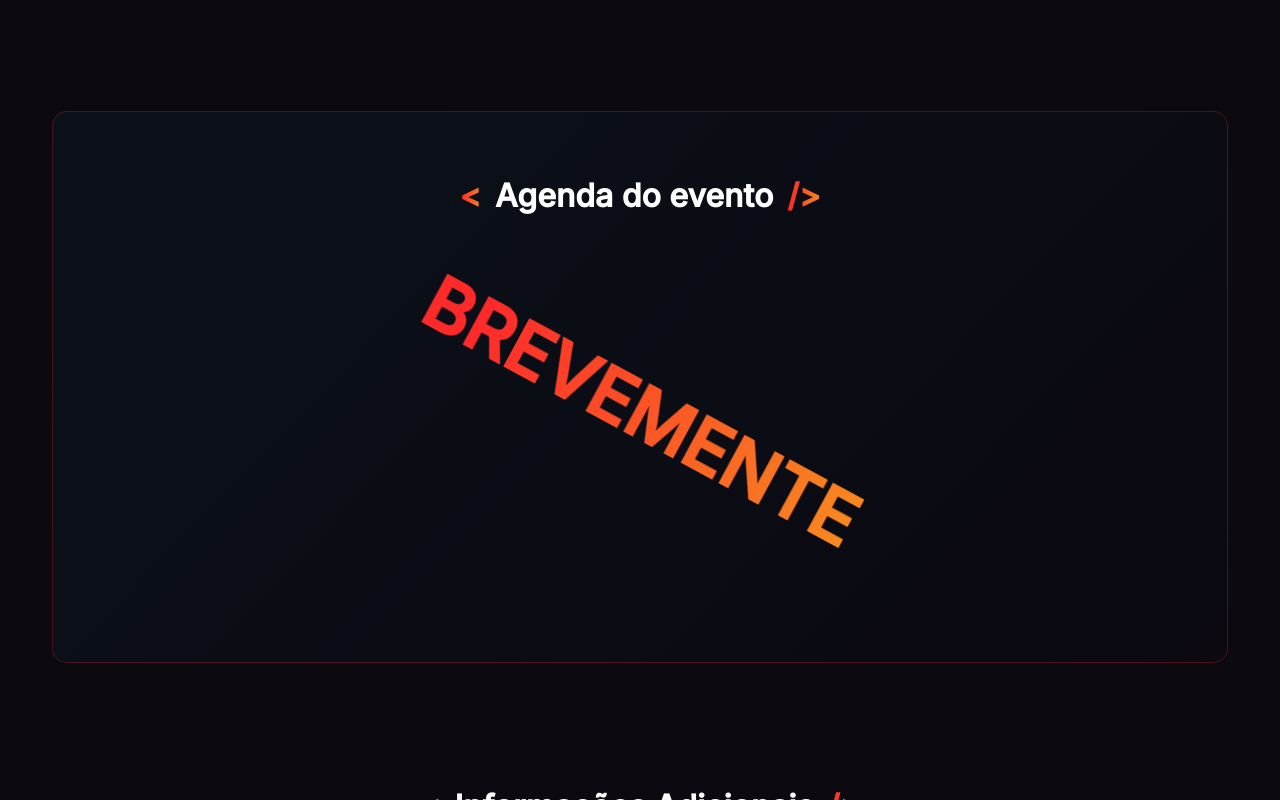
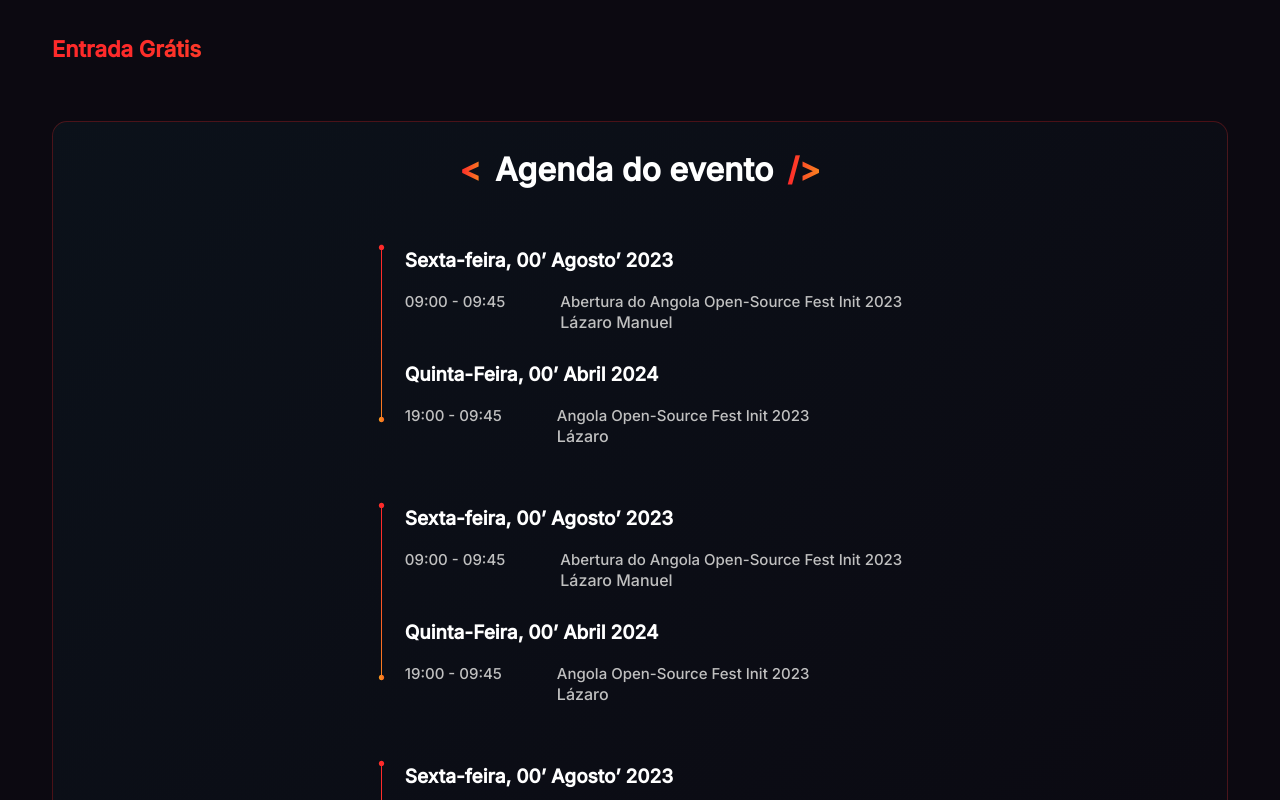
Before and after one commit to angolaosc/aosf-website, a Next.js app: page / in a window 1280 px wide. Shown: the part 1280-2080 px from the top of the page. Built offline with nearby package versions, Linux system fonts and the light colour scheme.

Commit message:
Adding agenda informations

```diff
--- a/src/components/button/index.tsx
+++ b/src/components/button/index.tsx
@@ -14,7 +14,7 @@
       initial={{ opacity: 0 }}
       whileInView={{ opacity: 1 }}
       viewport={{ once: true }}
-      transition={{ duration: 0.5, delay: id + 1.4 }}
+      transition={{ duration: 0.3, delay: id + 1.4 }}
       onClick={() => onClick()}
     >
       {content}
--- a/src/components/calendar/index.tsx
+++ b/src/components/calendar/index.tsx
@@ -9,7 +9,7 @@
       initial={{ opacity: 0 }}
       whileInView={{ opacity: 1 }}
       viewport={{ once: true }}
-      transition={{ duration: 0.5, delay: 0.7 }}
+      transition={{ duration: 0.3, delay: 0.7 }}
     >
       <div className="calendar">
         <Image src={calendar} alt="calendar" />
--- /dev/null
+++ b/src/sections/eventCalendar/eventInformations.tsx
@@ -0,0 +1,46 @@
+import Image from "next/image"
+import { InformationsStyle } from "./style"
+import line from "@/assets/Line 3.svg"
+
+interface InformationsProps {
+    title: String,
+    time: String,
+    speaker: String,
+    description: String,
+    second_title: String,
+    second_time: String,
+    second_speaker: String,
+    second_description: String,
+}
+
+export default function EventInformations({ title, time, description, speaker, second_description, second_speaker, second_time, second_title }: InformationsProps) {
+    return (
+        <InformationsStyle>
+            <section>
+                <div>
+                    <Image alt="Line" src={line} />
+
+                    <section>
+                        <div>
+                            <h2>{title}</h2>
+
+                            <div>
+                                <p id="time">{time}</p>
+                                <p>{description}<br /> <span>{speaker}</span></p>
+                            </div>
+                        </div>
+
+                        <div>
+                            <h2>{second_title}</h2>
+
+                            <div>
+                                <p id="time">{second_time}</p>
+                                <p>{second_description}<br /> <span>{second_speaker}</span></p>
+                            </div>
+                        </div>
+                    </section>
+                </div>
+            </section>
+        </InformationsStyle>
+    )
+}
--- a/src/sections/eventCalendar/index.tsx
+++ b/src/sections/eventCalendar/index.tsx
@@ -3,6 +3,7 @@
 import { Calendar } from "@/components/calendar";
 import { Wrapper } from "./style";
 import { SpecialTitle } from "@/components/specialTitle";
+import EventInformations from "./eventInformations";
 
 interface PropsType {
   id: string;
@@ -19,7 +20,7 @@
               initial={{ opacity: 0, y: 20 }}
               whileInView={{ opacity: 1, y: 0 }}
               viewport={{ once: true }}
-              transition={{ duration: 0.5 }}
+              transition={{ duration: 0.3 }}
             >
               <SpecialTitle content="Angola Open-Source Fest" />
             </motion.div>
@@ -28,7 +29,7 @@
               initial={{ opacity: 0 }}
               whileInView={{ opacity: 1 }}
               viewport={{ once: true }}
-              transition={{ duration: 0.5, delay: 0.5 }}
+              transition={{ duration: 0.3, delay: 0.5 }}
             >
               <p>
                 Junte-se a nós para o Angola Open-source Fest Edição
@@ -44,19 +45,31 @@
                 programação!
               </p>
             </motion.div>
-          </div>
-          <div>
-            <h3>Entrada Grátis</h3>
+
+            <div id="freeEntry">
+              <h3>Entrada Grátis</h3>
+            </div>
           </div>
 
           <Calendar />
         </div>
 
-        <div className="frame__area">
-          <SpecialTitle content="Agenda do evento" />
+        <motion.div
+          className="content"
+          initial={{ opacity: 0 }}
+          whileInView={{ opacity: 1 }}
+          viewport={{ once: true }}
+          transition={{ duration: 0.3, delay: 0.5 }}
+        >
+          <div className="frame__area">
+            <SpecialTitle content="Agenda do evento" />
 
-          <h1>BREVEMENTE</h1>
-        </div>
+            <EventInformations title="Sexta-feira, 00’ Agosto’ 2023" time="09:00 - 09:45" description="Abertura do Angola Open-Source Fest Init 2023" speaker="Lázaro Manuel" second_title="Quinta-Feira, 00’ Abril 2024" second_time="19:00 - 09:45" second_description="Angola Open-Source Fest Init 2023" second_speaker="Lázaro" />
+            <EventInformations title="Sexta-feira, 00’ Agosto’ 2023" time="09:00 - 09:45" description="Abertura do Angola Open-Source Fest Init 2023" speaker="Lázaro Manuel" second_title="Quinta-Feira, 00’ Abril 2024" second_time="19:00 - 09:45" second_description="Angola Open-Source Fest Init 2023" second_speaker="Lázaro" />
+            <EventInformations title="Sexta-feira, 00’ Agosto’ 2023" time="09:00 - 09:45" description="Abertura do Angola Open-Source Fest Init 2023" speaker="Lázaro Manuel" second_title="Quinta-Feira, 00’ Abril 2024" second_time="19:00 - 09:45" second_description="Angola Open-Source Fest Init 2023" second_speaker="Lázaro" />
+            <EventInformations title="Sexta-feira, 00’ Agosto’ 2023" time="09:00 - 09:45" description="Abertura do Angola Open-Source Fest Init 2023" speaker="Lázaro Manuel" second_title="Quinta-Feira, 00’ Abril 2024" second_time="19:00 - 09:45" second_description="Angola Open-Source Fest Init 2023" second_speaker="Lázaro" />
+          </div>
+        </motion.div>
       </div>
     </Wrapper>
   );
--- a/src/sections/eventCalendar/style.ts
+++ b/src/sections/eventCalendar/style.ts
@@ -1,6 +1,5 @@
 
 import styled from "styled-components";
-
 
 export const Wrapper = styled.section`
   margin: 124px 0;
@@ -30,6 +29,10 @@
           }
         }
       }
+
+      #freeEntry {
+        margin-top: 25px;
+      }
     }
 
     h1, h3{
@@ -40,19 +43,32 @@
       font-size: 22px;
       font-weight: 600;
     }
-    h3{
-      position: absolute;
-      padding: 0 15px;
-      left: 0;
-      top: 32%;
+
+    .frame__area::-webkit-scrollbar {
+      width: 10px;
+    }
+
+    .frame__area::-webkit-scrollbar-track {
+      background: #0C0911;
+      margin: 5px;
+    }
+
+    .frame__area::-webkit-scrollbar-thumb {
+      border-radius: 20px;
+      border: 1px solid rgba(254, 42, 42, 0.26);
+      background: linear-gradient(134deg, rgba(4, 158, 168, 0.06) 1.22%, rgba(70, 37, 141, 0.00) 100%);
     }
 
     .frame__area {
+      @media (max-width: 825px) {
+        overflow: auto;
+        height: 700px;
+      }
       display: flex;
       flex-direction: column;
-      padding: 64px 24px 0 24px;
+      margin-top: -65px;
+      padding: 28px 24px;
       align-items: center;
-      height: 552px;
       border-radius: 15px;
       border: 1px solid rgba(254, 42, 42, 0.26);
       background: linear-gradient(
@@ -63,9 +79,10 @@
       width: 100%;
 
       h1 {
-        margin-top: 160px;
+        margin-top: 40px;
+        margin-bottom: 16px;
         font-weight: 900;
-        font-size: 60px;
+        font-size: 25px;
         position: relative;
         animation: pulse 4s ease-in-out infinite;
       }
@@ -78,7 +95,7 @@
     }
 
     50% {
-      transform: scale(1.2) rotate(30deg);
+      transform: scale(1) rotate(3deg);
     }
   }
 
@@ -104,7 +121,7 @@
   @media (max-width: 784px) {
     .main__container{
       .frame__area{
-        height: 464px;
+        height: 564px;
         h1{
           font-size: 46px;
         }
@@ -115,7 +132,7 @@
   @media (max-width: 600px) {
     .main__container{
       .frame__area{
-        height: 364px;
+        height: 464px;
         h1{
           margin-top: 100px;
           font-size: 32px;
@@ -124,3 +141,46 @@
     }
   }
 `
+
+export const InformationsStyle = styled.section`
+    section {
+     > div {
+        margin-top: 30px;
+        display: flex;
+        align-items: center;
+        gap: 20px;
+      }
+
+      h2 {
+        font-size: 19px;
+        font-weight: 600;
+        line-height: normal;
+      }
+
+      div div {
+        display: flex;
+        flex-direction: column;
+        align-items: start;
+
+        p {
+          color: #C0C0C0;
+          font-size: 15px;
+          line-height: 20px;
+        }
+
+        > div {
+          display: flex;
+          flex-direction: row;
+
+          @media (max-width: 763px) {
+            flex-direction: column;
+            gap: 8px;
+          }
+
+          #time {
+            margin-right: 55px;
+          }
+        }
+      }
+    }
+`;
--- a/src/sections/hero/index.tsx
+++ b/src/sections/hero/index.tsx
@@ -24,7 +24,7 @@
               initial={{ opacity: 0 }}
               whileInView={{ opacity: 1 }}
               viewport={{ once: true }}
-              transition={{ duration: 0.5, delay: 0.3 }}
+              transition={{ duration: 0.3, delay: 0.3 }}
             >
               Angola <br /> <span>Open-Source Fest</span>
             </motion.h1>
@@ -33,7 +33,7 @@
               initial={{ opacity: 0, y: 10 }}
               whileInView={{ opacity: 1, y: 0 }}
               viewport={{ once: true }}
-              transition={{ duration: 0.5, delay: 1 }}
+              transition={{ duration: 0.3, delay: 1 }}
               className="date"
             >
               <SpecialTitle
@@ -61,7 +61,7 @@
             initial={{ opacity: 0, y: 20 }}
             whileInView={{ opacity: 1, y: 0 }}
             viewport={{ once: true }}
-            transition={{ duration: 0.5, delay: 2.8 }}
+            transition={{ duration: 0.3, delay: 2.8 }}
           >
             Organização
           </motion.h2>
@@ -70,7 +70,7 @@
             initial={{ opacity: 0 }}
             whileInView={{ opacity: 1 }}
             viewport={{ once: true }}
-            transition={{ duration: 0.5, delay: 3.2 }}
+            transition={{ duration: 0.3, delay: 3.2 }}
           >
             <Logo />
             <a href="https://twitter.com/chaoss_africa">
--- a/src/sections/hero/style.ts
+++ b/src/sections/hero/style.ts
@@ -75,9 +75,6 @@
     }
   }
 
-
-
-
 @media (max-width: 800px) {
   .menu__container{
     .text__area{
@@ -94,7 +91,7 @@
 
 
 
-@media (max-width: 412px) {
+@media (max-width: 505px) {
   .menu__container{
     .text__area{
      h1{
--- a/src/sections/informations/index.tsx
+++ b/src/sections/informations/index.tsx
@@ -16,7 +16,7 @@
           initial={{ opacity: 0 }}
           whileInView={{ opacity: 1 }}
           viewport={{ once: true }}
-          transition={{ duration: 0.5, delay: 0.5 }}
+          transition={{ duration: 0.3, delay: 0.5 }}
           className="header"
         >
           <SpecialTitle content="Informações Adicionais" />
@@ -24,7 +24,7 @@
             initial={{ opacity: 0, y: 20 }}
             whileInView={{ opacity: 1, y: 0 }}
             viewport={{ once: true }}
-            transition={{ duration: 0.5, delay: 1 }}
+            transition={{ duration: 0.3, delay: 1 }}
           >
             Algumas informações relativas a Angola Open-source Fest:
             Hacktoberfest Edition
@@ -37,7 +37,7 @@
               initial={{ opacity: 0, y: 20 }}
               whileInView={{ opacity: 1, y: 0 }}
               viewport={{ once: true }}
-              transition={{ duration: 0.5, delay: id + 0.4 }}
+              transition={{ duration: 0.3, delay: id + 0.4 }}
               className="informations"
               key={id}
             >
--- a/src/styles/index.ts
+++ b/src/styles/index.ts
@@ -1,6 +1,4 @@
 import { createGlobalStyle } from "styled-components";
-
-
 
 export const GlobalStyle = createGlobalStyle`
   * {
@@ -12,6 +10,8 @@
     font-family: 'Inter', sans-serif;
     font-size: 16px;
     box-sizing: border-box;
+
+    list-style: none;
   }
 
   .main__container{
@@ -24,6 +24,7 @@
   body {
     color: #fff;
     background-color: #0C0911;
+
   }
 
   html{
@@ -43,6 +44,6 @@
     border-radius: 20px;
     border: 1px solid rgba(254, 42, 42, 0.26);
     background: linear-gradient(134deg, rgba(4, 158, 168, 0.06) 1.22%, rgba(70, 37, 141, 0.00) 100%);
+  }
 
-  }
 `
```
Also changed, not shown: src/assets/Line 3.svg (added).
